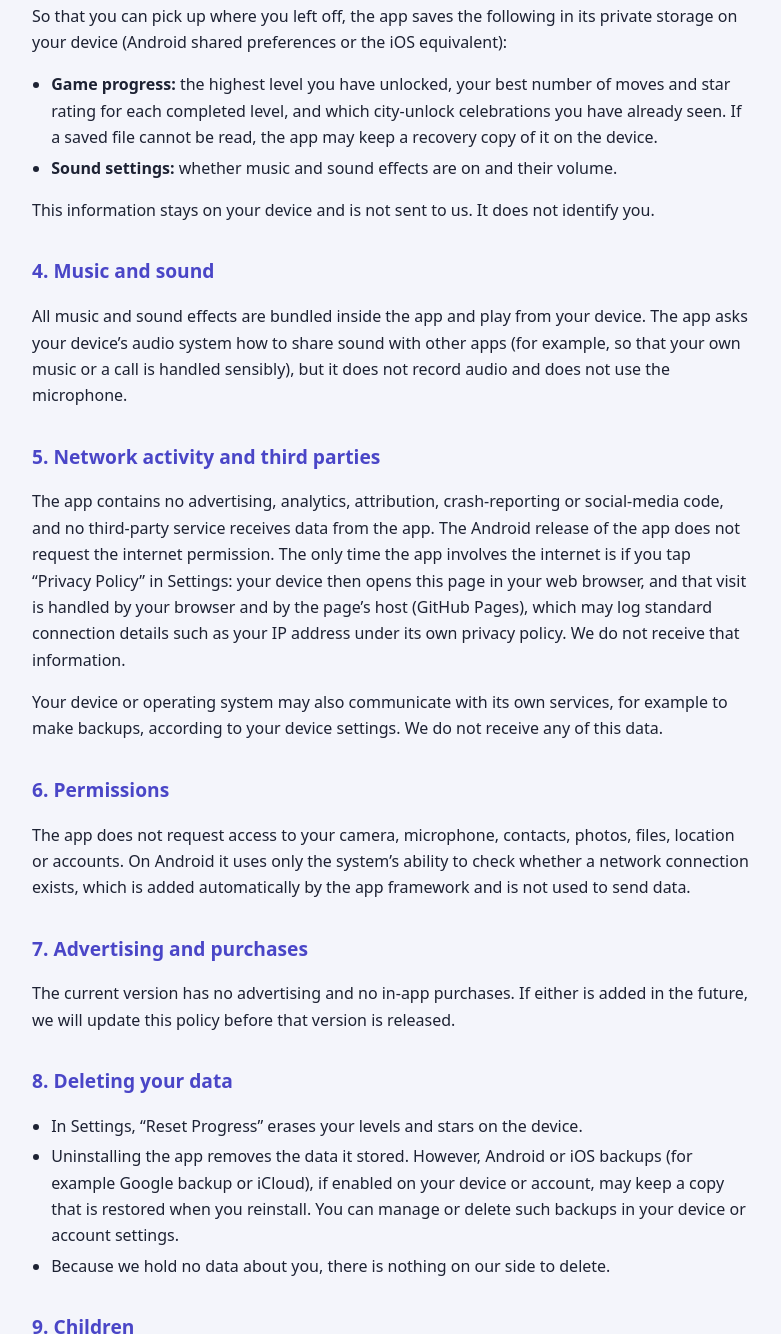
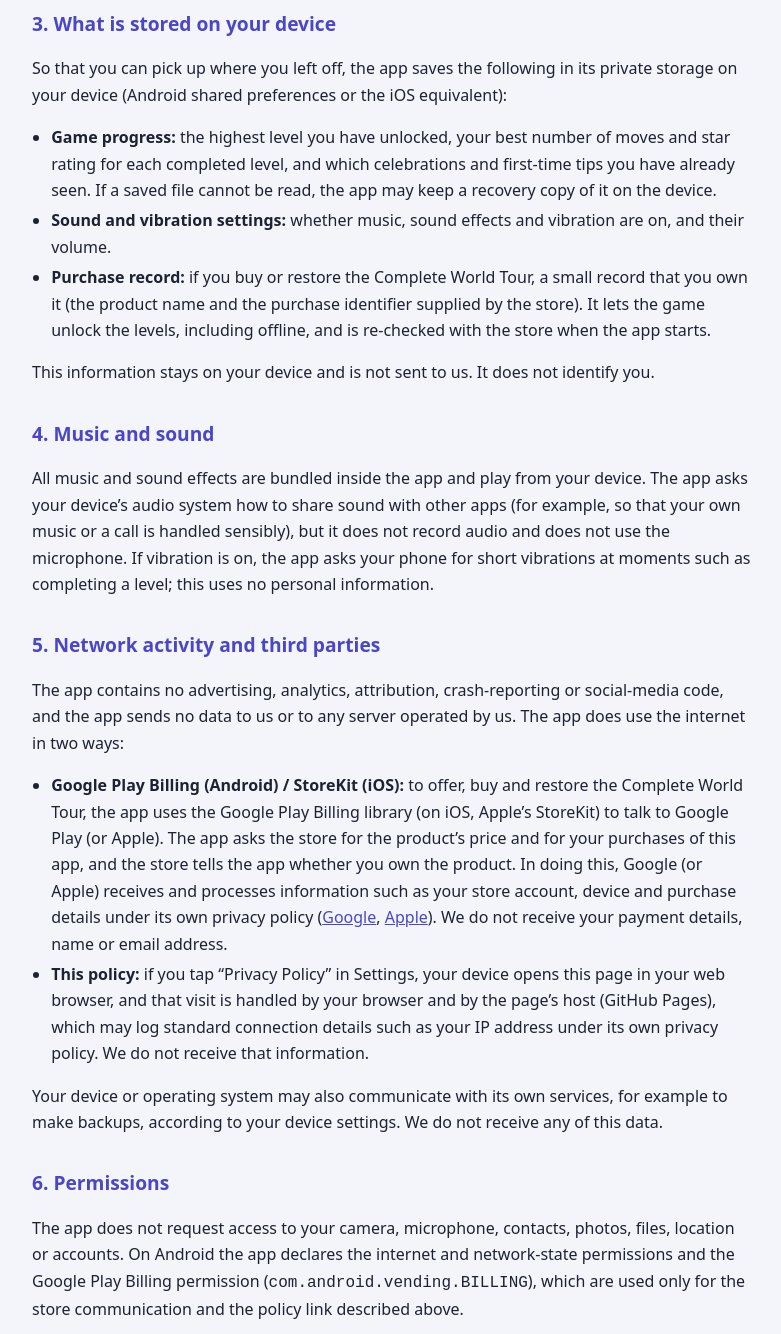
Before and after one commit to ddakov/color-escape-privacy, a plain HTML site: page index.html in a window 1280 px wide. Shown: the part 659-1993 px from the top of the page, without its empty margins (248-1029 px from the left). Drawn offline with Linux system fonts and the light colour scheme.

Commit message:
Update privacy policy for the Complete World Tour purchase, vibration and tips
Co-Authored-By: Claude Sonnet 5.5 <noreply@anthropic.com>

```diff
--- a/index.html
+++ b/index.html
@@ -25,9 +25,9 @@
 <body>
 <main>
 <h1>Color Escape: World Tour – Privacy Policy</h1>
-<p class="meta">Effective date: 6 November 2026</p>
+<p class="meta">Effective date: 18 November 2026</p>
 
-<div class="summary"><p><strong>In short.</strong> Color Escape: World Tour has no accounts, no advertising, no in-app purchases, no analytics, no crash reporting and no chat. The app does not use the internet to play and does not send any information about you or your game to us or to anyone else. Your progress and sound settings are saved only on your own device. We do not collect personal information, including from children.</p></div>
+<div class="summary"><p><strong>In short.</strong> Color Escape: World Tour has no accounts, no advertising, no subscriptions, no analytics, no crash reporting and no chat. Levels 1–50 are free; the remaining levels are unlocked by one optional one-time purchase, which is handled entirely by Google Play (or, on iOS, the App Store) and not by us. We do not collect personal information, and we do not receive your game progress, settings or payment details. Your progress and settings are saved only on your own device. When you buy or restore the purchase, Google Play (or Apple) processes information about you and your purchase under its own privacy policy.</p></div>
 
 <h2>1. Who we are</h2>
 <p>Color Escape: World Tour (the “app”) is a puzzle game published by Моника Дакова (Monika Dakova), trading as Serdica Studio (“we”, “us”). Contact: <a href="mailto:contact@serdicastudio.com">contact@serdicastudio.com</a>.</p>
@@ -38,23 +38,28 @@
 <h2>3. What is stored on your device</h2>
 <p>So that you can pick up where you left off, the app saves the following in its private storage on your device (Android shared preferences or the iOS equivalent):</p>
 <ul>
-<li><strong>Game progress:</strong> the highest level you have unlocked, your best number of moves and star rating for each completed level, and which city-unlock celebrations you have already seen. If a saved file cannot be read, the app may keep a recovery copy of it on the device.</li>
-<li><strong>Sound settings:</strong> whether music and sound effects are on and their volume.</li>
+<li><strong>Game progress:</strong> the highest level you have unlocked, your best number of moves and star rating for each completed level, and which celebrations and first-time tips you have already seen. If a saved file cannot be read, the app may keep a recovery copy of it on the device.</li>
+<li><strong>Sound and vibration settings:</strong> whether music, sound effects and vibration are on, and their volume.</li>
+<li><strong>Purchase record:</strong> if you buy or restore the Complete World Tour, a small record that you own it (the product name and the purchase identifier supplied by the store). It lets the game unlock the levels, including offline, and is re-checked with the store when the app starts.</li>
 </ul>
 <p>This information stays on your device and is not sent to us. It does not identify you.</p>
 
 <h2>4. Music and sound</h2>
-<p>All music and sound effects are bundled inside the app and play from your device. The app asks your device’s audio system how to share sound with other apps (for example, so that your own music or a call is handled sensibly), but it does not record audio and does not use the microphone.</p>
+<p>All music and sound effects are bundled inside the app and play from your device. The app asks your device’s audio system how to share sound with other apps (for example, so that your own music or a call is handled sensibly), but it does not record audio and does not use the microphone. If vibration is on, the app asks your phone for short vibrations at moments such as completing a level; this uses no personal information.</p>
 
 <h2>5. Network activity and third parties</h2>
-<p>The app contains no advertising, analytics, attribution, crash-reporting or social-media code, and no third-party service receives data from the app. The Android release of the app does not request the internet permission. The only time the app involves the internet is if you tap “Privacy Policy” in Settings: your device then opens this page in your web browser, and that visit is handled by your browser and by the page’s host (GitHub Pages), which may log standard connection details such as your IP address under its own privacy policy. We do not receive that information.</p>
+<p>The app contains no advertising, analytics, attribution, crash-reporting or social-media code, and the app sends no data to us or to any server operated by us. The app does use the internet in two ways:</p>
+<ul>
+<li><strong>Google Play Billing (Android) / StoreKit (iOS):</strong> to offer, buy and restore the Complete World Tour, the app uses the Google Play Billing library (on iOS, Apple’s StoreKit) to talk to Google Play (or Apple). The app asks the store for the product’s price and for your purchases of this app, and the store tells the app whether you own the product. In doing this, Google (or Apple) receives and processes information such as your store account, device and purchase details under its own privacy policy (<a href="https://policies.google.com/privacy">Google</a>, <a href="https://www.apple.com/legal/privacy/">Apple</a>). We do not receive your payment details, name or email address.</li>
+<li><strong>This policy:</strong> if you tap “Privacy Policy” in Settings, your device opens this page in your web browser, and that visit is handled by your browser and by the page’s host (GitHub Pages), which may log standard connection details such as your IP address under its own privacy policy. We do not receive that information.</li>
+</ul>
 <p>Your device or operating system may also communicate with its own services, for example to make backups, according to your device settings. We do not receive any of this data.</p>
 
 <h2>6. Permissions</h2>
-<p>The app does not request access to your camera, microphone, contacts, photos, files, location or accounts. On Android it uses only the system’s ability to check whether a network connection exists, which is added automatically by the app framework and is not used to send data.</p>
+<p>The app does not request access to your camera, microphone, contacts, photos, files, location or accounts. On Android the app declares the internet and network-state permissions and the Google Play Billing permission (<code>com.android.vending.BILLING</code>), which are used only for the store communication and the policy link described above.</p>
 
 <h2>7. Advertising and purchases</h2>
-<p>The current version has no advertising and no in-app purchases. If either is added in the future, we will update this policy before that version is released.</p>
+<p>The app has no advertising, no subscriptions, no coins and no paid hints (Smart Hints are free). Levels 1–50 (New York and Paris) are free. The remaining levels (51–250) are unlocked by one optional, one-time in-app purchase called “Complete World Tour”. The payment is processed entirely by Google Play (or, on iOS, the App Store) under their own terms and privacy policies. We never see or store your card or other payment details. “Restore Purchases” asks the store for purchases made with your store account so that you can recover the unlock on a new or reinstalled device. Resetting your progress does not remove the purchase. If advertising or other kinds of purchases are added in the future, we will update this policy before that version is released.</p>
 
 <h2>8. Deleting your data</h2>
 <ul>
@@ -64,13 +69,13 @@
 </ul>
 
 <h2>9. Children</h2>
-<p>The game is suitable for players of all ages, including children. The app has no accounts, advertising, analytics, purchases, chat or any way to contact other players, and it does not collect personal information from anyone. If you believe a child has sent us personal information, contact <a href="mailto:contact@serdicastudio.com">contact@serdicastudio.com</a> and we will delete it.</p>
+<p>The game is suitable for players of all ages, including children. The app has no accounts, advertising, analytics, chat or any way to contact other players, and we do not collect personal information from anyone. The only purchase is the optional one-time Complete World Tour, processed by Google Play (or Apple), which may process data about a store account under its own policies; parents and guardians can control purchases with the store’s own tools, such as Google Play parental controls and purchase authentication, or Apple’s Screen Time and “Ask to Buy”. If you believe a child has sent us personal information, contact <a href="mailto:contact@serdicastudio.com">contact@serdicastudio.com</a> and we will delete it.</p>
 
 <h2>10. Your rights</h2>
 <p>Because we do not collect or hold personal data, there is no personal data for us to access, correct, export or erase. If you are in a region with data-protection rights (such as the EU, UK or California) and have a question, you can contact us at the address below.</p>
 
 <h2>11. Changes</h2>
-<p>If the app’s behaviour changes (for example, if ads, purchases, analytics or accounts are added), we will update this policy and its effective date before the change is released.</p>
+<p>If the app’s behaviour changes (for example, if ads, analytics, subscriptions or accounts are added), we will update this policy and its effective date before the change is released.</p>
 
 <h2>12. Contact</h2>
 <p>Моника Дакова (Monika Dakova), Serdica Studio, <a href="mailto:contact@serdicastudio.com">contact@serdicastudio.com</a>.</p>
```
